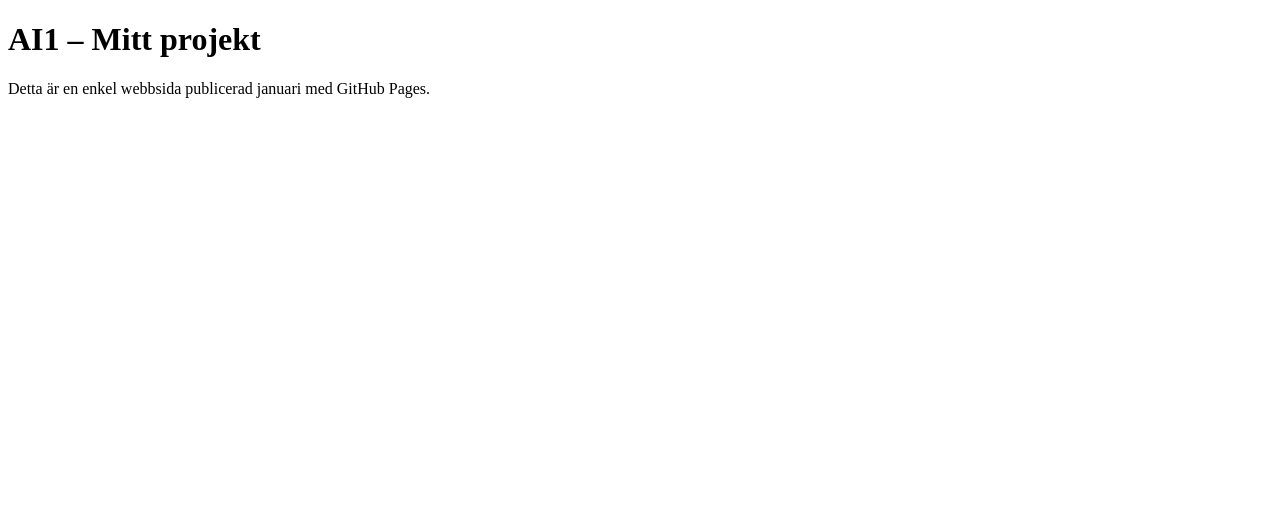
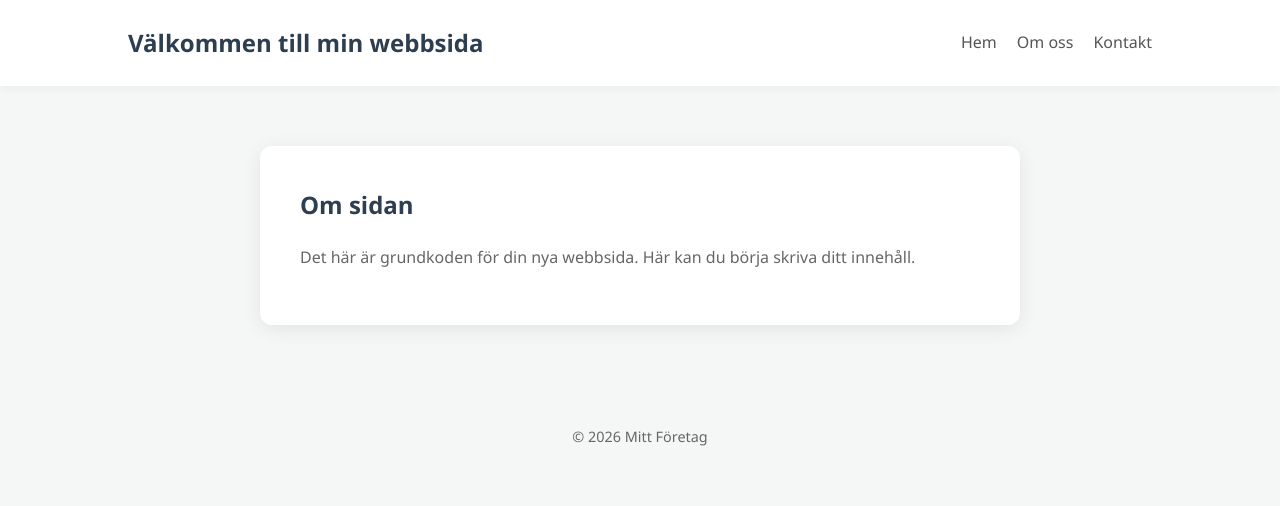
Before and after one commit to wilmerthorsson2/test-1, a plain HTML site: page index.html in a window 1280 px wide. Drawn offline with Linux system fonts and the light colour scheme.

Commit message:
Update index.html 1

```diff
--- a/index.html
+++ b/index.html
@@ -1,11 +1,35 @@
-  <!DOCTYPE html>
+<!DOCTYPE html>
 <html lang="sv">
 <head>
- <meta charset="UTF-8">
- <title>Axel F.s första Webb på Github</title>
+    <meta charset="UTF-8">
+    <meta name="viewport" content="width=device-width, initial-scale=1.0">
+    <title>Min Webbsida</title>
+
+    <link rel="stylesheet" href="style.css">
 </head>
 <body>
- <h1>AI1 – Mitt projekt</h1>
- <p>Detta är en enkel webbsida publicerad januari med GitHub Pages.</p>
+
+    <header>
+        <h1>Välkommen till min webbsida</h1>
+        <nav>
+            <ul>
+                <li><a href="#home">Hem</a></li>
+                <li><a href="#about">Om oss</a></li>
+                <li><a href="#contact">Kontakt</a></li>
+            </ul>
+        </nav>
+    </header>
+
+    <main>
+        <section>
+            <h2>Om sidan</h2>
+            <p>Det här är grundkoden för din nya webbsida. Här kan du börja skriva ditt innehåll.</p>
+        </section>
+    </main>
+
+    <footer>
+        <p>&copy; 2026 Mitt Företag</p>
+    </footer>
+
 </body>
 </html>
```
